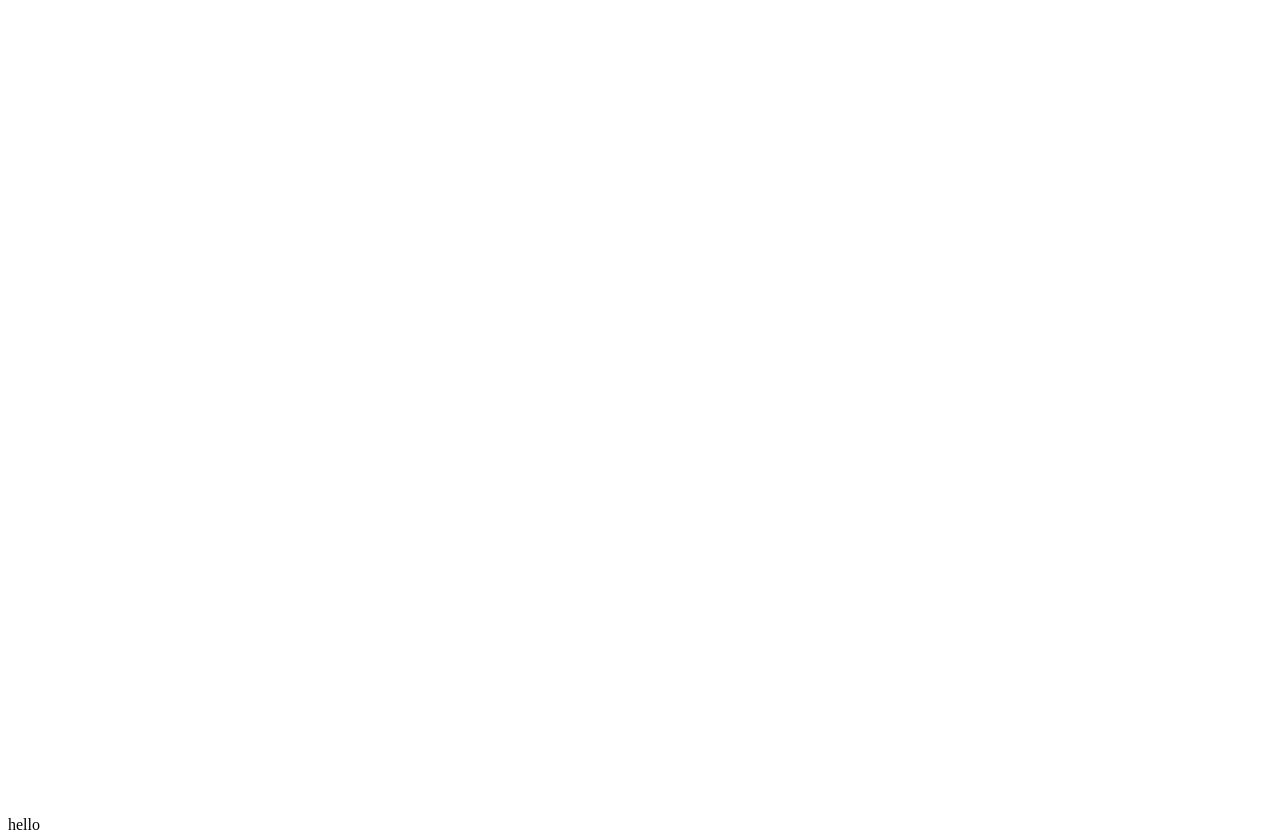
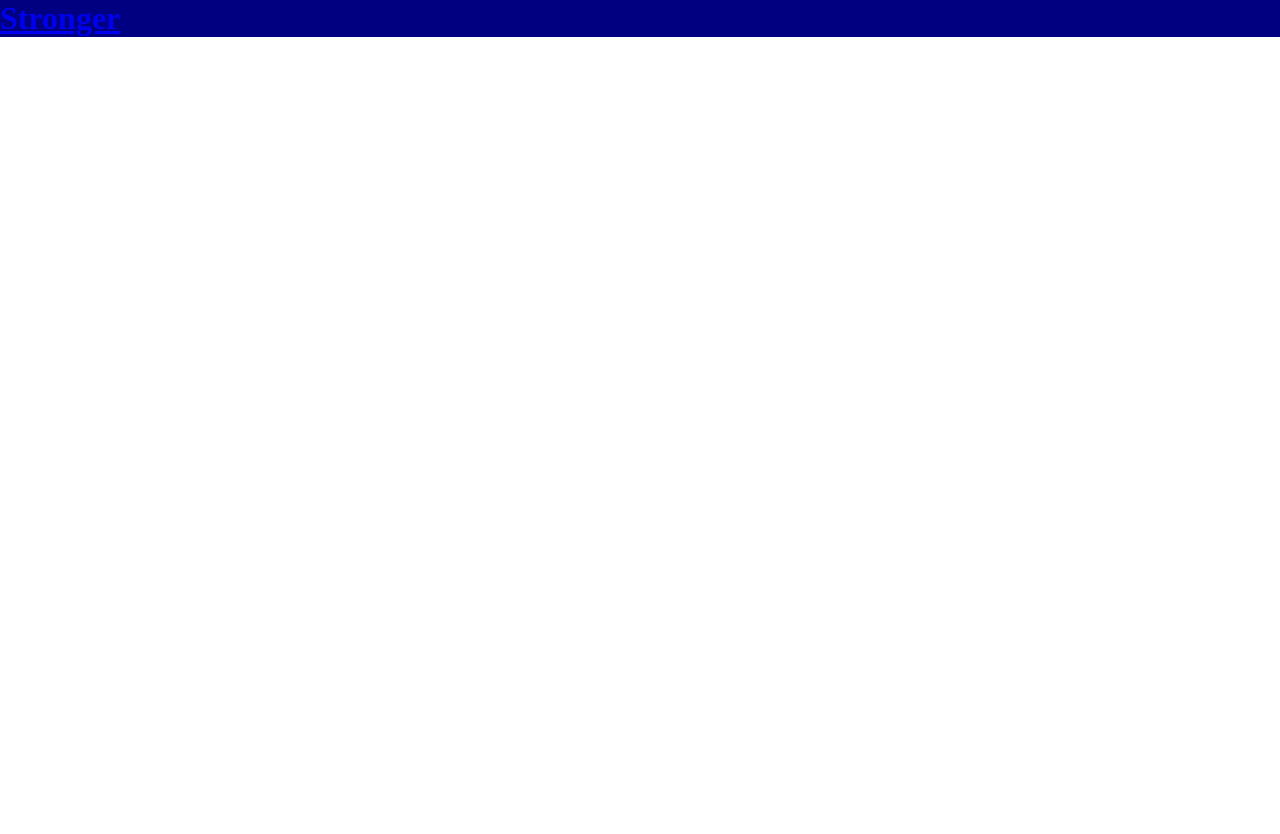
Before and after one commit to Enzolita/Stronger, a plain HTML site: page index.html in a window 1280 px wide. After the commit the page ends 800 px from the top, so only its background shows below. Drawn offline with Linux system fonts and the light colour scheme; files that its build step writes are made by us from their sources.

Commit message:
Add h1 to header in html

```diff
--- a/index.html
+++ b/index.html
@@ -14,6 +14,15 @@
 </head>
 <body>
 
+    <header>
+        <a href="index.html">
+            <h1 id="logo">Stronger</h1>
+        </a>
+    </header>
+    <main> </main>
+
+
+
 
     <footer>
        <p>hello</p>
--- a/style.css
+++ b/style.css
@@ -1,8 +1,38 @@
+/* Google fonts import */
+@import url('https://fonts.googleapis.com/css2?family=Poppins:ital,wght@0,400;0,500;0,600;0,700;0,800;0,900;1,300;1,400;1,500;1,600;1,700;1,800;1,900&family=Raleway:ital,wght@0,100..900;1,100..900&display=swap');
+
+* {
+    padding: 0;
+    margin: 0;
+    box-sizing: border-box;
+}
+
+
+/* General styles */
 html, body {
     height: 100vh;
+    display: flex;
+    flex-direction: column;
+    color: #3a3a3a
+    font-family: "Raleway", sans-serif;
 }
+
+header {
+    background-color: navy;
+
+}
+
+
+
+
+
+
+
+
+
 
 footer {
     position: relative;
-    top: 100%;
+    bottom: 100%;
+    font-family: "Raleway", sans-serif;
 }
```
